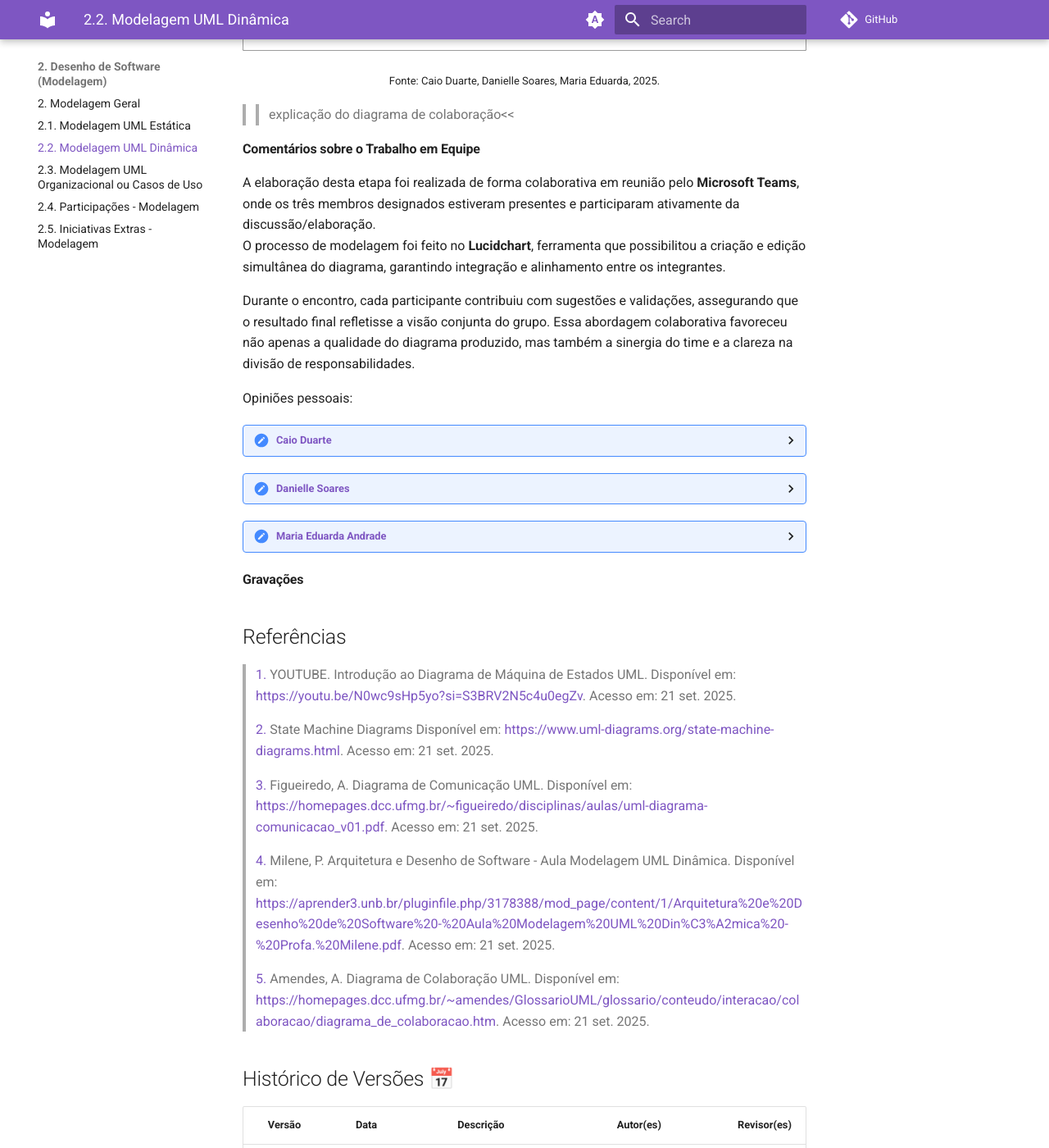
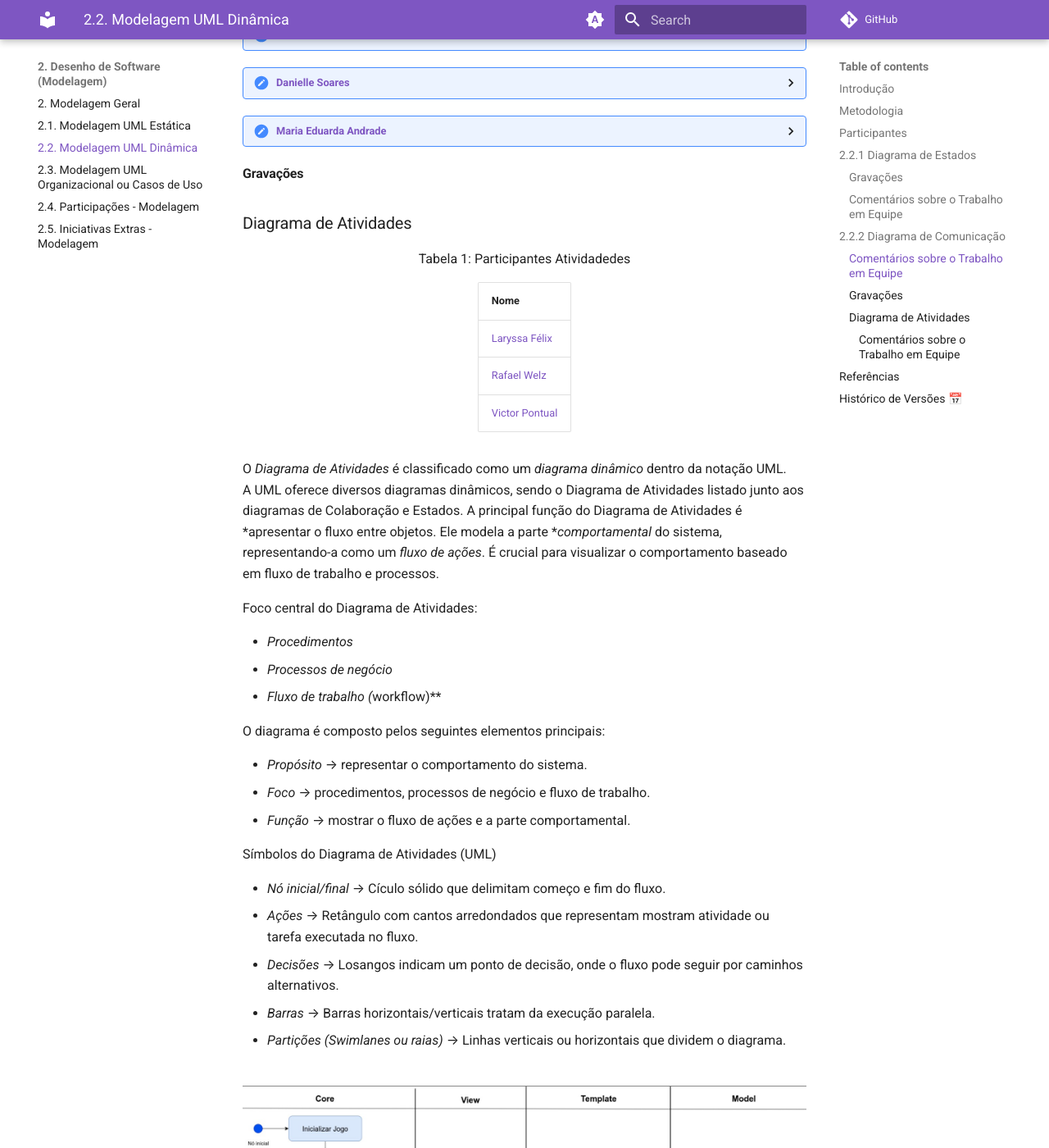
Before and after one commit to UnBArqDsw2025-2-Turma01/2025.2-T01-G1_JogoDigital_Entrega_02, an MkDocs documentation site: the page built from docs/Modelagem/2.2.ModelagemDinamica.md, in a window 1280 px wide and 1400 px high, scrolled down 5257 px. Shown: the whole window at 82% size. Built offline with MkDocs 1.6.1 and Material for MkDocs 9.7.7, drawn with Linux system fonts in a browser that asks for light colours; some of the changed text lies outside the part shown.

Commit message:
Fixando bugs

```diff
--- a/docs/Modelagem/2.2.ModelagemDinamica.md
+++ b/docs/Modelagem/2.2.ModelagemDinamica.md
@@ -31,15 +21,15 @@
   <tbody>
     <tr>
       <td><a href="https://github.com/caioduart3">Caio Duarte</a></td>
-      <td>Diagrama de Comunicação</td>
-      <td>21/09/2025</td>
-      <td>21:00</td>
+      <td></td>
+      <td></td>
+      <td></td>
     </tr>
     <tr>
       <td><a href="https://github.com/danielle-soaress">Danielle Soares</a></td>
-      <td>Diagrama de Comunicação</td>
-      <td>21/09/2025</td>
-      <td>21:00</td>
+      <td></td>
+      <td></td>
+      <td></td>
     </tr>
     <tr>
       <td><a href="https://github.com/EnzoEmir">Enzo Emir</a></td>
@@ -49,9 +39,9 @@
     </tr>
     <tr>
       <td><a href="https://github.com/felixlaryssa">Laryssa Félix</a></td>
-      <td></td>
-      <td></td>
-      <td></td>
+      <td>Diagrama de Atividadess</td>
+      <td>21/09/202</td>
+      <td>11:00</td>
     </tr>
     <tr>
       <td><a href="https://github.com/Leticia-Arisa-K-Higa">Leticia Arisa</a></td>
@@ -67,21 +57,21 @@
     </tr>
     <tr>
       <td><a href="https://github.com/dudaa28">Maria Eduarda</a></td>
-      <td>Diagrama de Comunicação</td>
-      <td>21/09/2025</td>
-      <td>21:00</td>
-    </tr>
-    <tr>
-      <td><a href="https://github.com/RafaelSchadt">Rafael Welz</a></td>
       <td></td>
       <td></td>
       <td></td>
     </tr>
     <tr>
+      <td><a href="https://github.com/RafaelSchadt">Rafael Welz</a></td>
+      <td>Diagrama de Atividadess</td>
+      <td>21/09/202</td>
+      <td>11:00</td>
+    </tr>
+    <tr>
       <td><a href="https://github.com/VictorPontual">Victor Pontual</a></td>
-      <td></td>
-      <td></td>
-      <td></td>
+      <td>Diagrama de Atividadess</td>
+      <td>21/09/202</td>
+      <td>11:00</td>
     </tr>
   </tbody>
 </table>
@@ -230,6 +220,85 @@
 
 #### Gravações
 
+### Diagrama de Atividades
+
+<font size="3"><p style="text-align: center">Tabela 1: Participantes Atividadedes</p></font>
+
+<div align="center">
+<table>
+  <thead>
+    <tr>
+      <th>Nome</th>
+    </tr>
+  </thead>
+  <tbody>
+    <tr>
+      <td><a href="https://github.com/felixlaryssa">Laryssa Félix</a></td>
+    </tr>
+    <tr>
+      <td><a href="https://github.com/RafaelSchadt">Rafael Welz</a></td>
+    </tr>
+    <tr>
+      <td><a href="https://github.com/VictorPontual">Victor Pontual</a></td>
+    </tr>
+  </tbody>
+</table>
+</div>
+
+O *Diagrama de Atividades* é classificado como um *diagrama dinâmico* dentro da notação UML.
+A UML oferece diversos diagramas dinâmicos, sendo o Diagrama de Atividades listado junto aos diagramas de Colaboração e Estados.
+A principal função do Diagrama de Atividades é *apresentar o fluxo entre objetos.  Ele modela a parte **comportamental* do sistema, representando-a como um *fluxo de ações*. É crucial para visualizar o comportamento baseado em fluxo de trabalho e processos.
+
+Foco central do Diagrama de Atividades:
+
+- *Procedimentos*
+- *Processos de negócio*
+- *Fluxo de trabalho (*workflow)**
+
+O diagrama é composto pelos seguintes elementos principais:
+
+- *Propósito*  → representar o comportamento do sistema.
+- *Foco*  → procedimentos, processos de negócio e fluxo de trabalho.
+- *Função*  → mostrar o fluxo de ações e a parte comportamental.
+
+Símbolos do Diagrama de Atividades (UML)
+
+- *Nó inicial/final* → Cículo sólido que delimitam começo e fim do fluxo.
+- *Ações* → Retângulo com cantos arredondados que representam mostram atividade ou tarefa executada no fluxo.
+- *Decisões* → Losangos indicam um ponto de decisão, onde o fluxo pode seguir por caminhos alternativos.
+- *Barras* → Barras horizontais/verticais tratam da execução paralela.
+- *Partições (Swimlanes ou raias)* → Linhas verticais ou horizontais que dividem o diagrama.
+
+&nbsp;
+![Atividades](../assets/Dinamica/Diagrama_Atividades.drawio.png)
+
+O link para o projeto pode ser acessado clicando [aqui](https://app.diagrams.net/#G10ed7R7VRLyrU7WWe1w4ZhdLnxHvUC1uy#%7B%22pageId%22%3A%22CiVylWIiSjx9v8DIPukC%22%7D).
+
+<br>
+
+#### Comentários sobre o Trabalho em Equipe
+
+A elaboração desta etapa foi realizada de forma colaborativa em reunião pelo *Discord*, não gravada,  onde os três membros designados estiveram presentes e participaram ativamente da discussão/elaboração.
+O processo de modelagem foi feito no *Draw.io*, ferramenta que possibilitou a criação e edição simultânea do diagrama, garantindo integração e alinhamento entre os integrantes.
+
+Ao longo da atividade, cada integrante trouxe ideias e feedbacks que ajudaram a consolidar um resultado alinhado com a visão do grupo como um todo. Esse processo coletivo contribuiu tanto para a consistência do diagrama quanto para o fortalecimento da colaboração na equipe.
+
+Opiniões pessoais:
+<details>
+  <summary><strong><a href="https://github.com/felixlaryssa">Laryssa Félix</a></strong></summary>
+  <p>Na minha visão, o diagrama de atividades foi muito útil porque tornou o fluxo do sistema mais claro. Muitas vezes, quando pensamos apenas em requisitos ou em descrições textuais, fica difícil enxergar a sequência de passos e a interação entre eles. Ao representar isso graficamente, consegui compreender melhor a lógica e também identificar pontos que poderiam gerar ambiguidades. Achei que o diagrama trouxe uma organização visual importante para o entendimento do processo.</p>
+</details>
+
+<details>
+  <summary><strong><a href="https://github.com/RafaelSchadt">Rafael Schadt</a></strong></summary>
+  <p>Para mim, o principal valor do diagrama de atividades está em facilitar a comunicação entre os membros da equipe. Nem todos interpretam requisitos da mesma forma, e ao termos uma representação visual, conseguimos alinhar entendimentos mais rapidamente. Percebi que esse artefato ajudou a reduzir mal-entendidos e também serviu como referência para validar se o que pensamos sobre o comportamento do sistema estava de fato correto.</p>
+</details>
+
+<details>
+  <summary><strong><a href="https://github.com/VictorPontual">Victor Pontual</a></strong></summary>
+  <p>Eu achei interessante a prática de elaborar o diagrama de atividades porque foi uma forma de aplicar, na prática, o que antes era apenas teoria. Foi desafiador no início, mas percebi que o exercício nos obriga a pensar não só nos fluxos principais, mas também nas alternativas e exceções. Isso me mostrou como esse tipo de artefato é fundamental para antecipar problemas e evitar lacunas no projeto.</p>
+</details>
+
 
 ## Referências
 
@@ -248,3 +317,4 @@
 | Versão | Data | Descrição | Autor(es) | Revisor(es) |
 | :--: | :--: | :--: | :--: | :--: |
 | `0.1` | 21/09/2025 | Adicionando Diagrama de Comunicação | [Caio Duarte](https://github.com/caioduart3), [Danielle Soares](https://github.com/danielle-soaress), [Maria Eduarda Andrade](https://github.com/dudaa28) | - |
+| `0.2` | 21/09/2025 | Adicionando Diagrama de Atividades | [Laryssa Felix](https://github.com/felixlaryssa) | - |
```
Also changed, not shown: other parts of docs/Modelagem/2.2.ModelagemDinamica.md (+0 -10 lines), docs/Modelagem/2.1.ModelagemEstatica.md (+92 -79 lines), docs/Modelagem/2.3.ModelagemOrganizacionalCasosDeUso.md (+0 -8 lines), docs/assets/Dinamica/Diagrama_Atividades.drawio.png (added).
